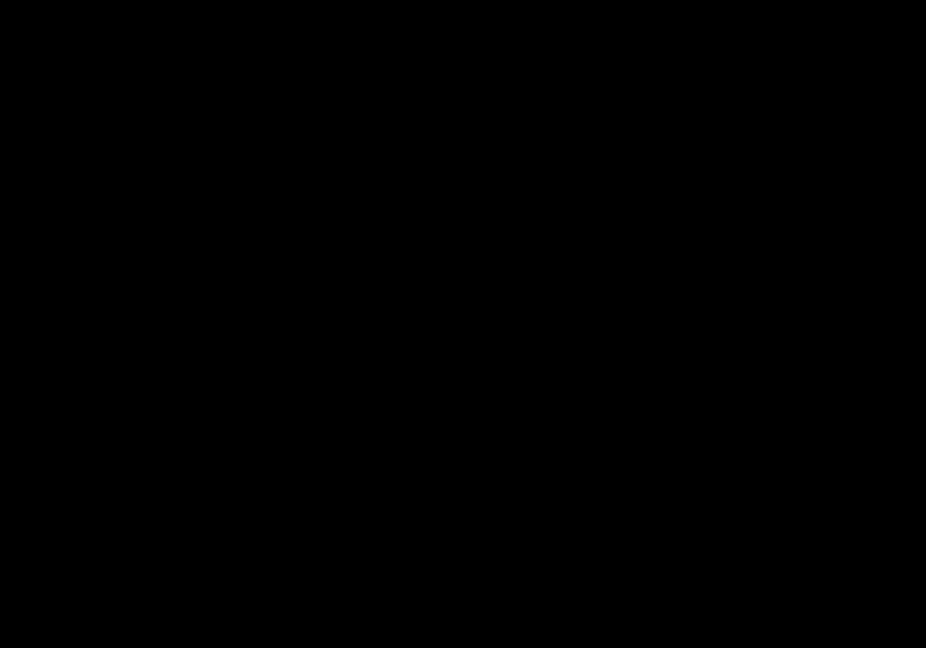
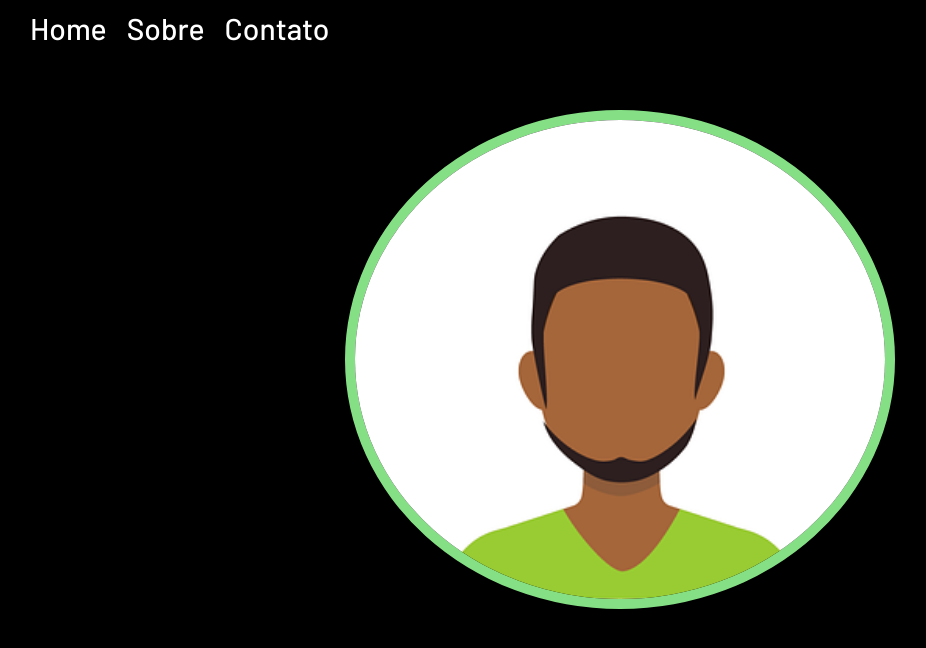
Before and after one commit to RuanCRS/ruancsr, a React (Create React App) app: page / in a window 1280 px wide. Shown: the top 648 px of the page, without its empty margins (20-946 px from the left). Built offline with nearby package versions, Linux system fonts and the light colour scheme.

Commit message:
update styles

```diff
--- a/src/App.js
+++ b/src/App.js
@@ -1,9 +1,12 @@
 import React, { Fragment } from "react";
 import GlobalStyle from "./styles/global";
+
+import Menu from "./pages/Top";
 
 const App = () => (
   <Fragment>
     <GlobalStyle />
+    <Menu></Menu>
     <div className="App" />
   </Fragment>
 );
--- /dev/null
+++ b/src/pages/Top.js
@@ -0,0 +1,80 @@
+import React from "react";
+import Styled from "styled-components";
+
+import ImageProfile from "../assets/profile.png";
+
+const Container = Styled.div`
+  display:flex;
+  flex-direction: column;
+  margin: auto;
+  width:1200px;
+`;
+
+const Menu = Styled.div`
+
+  ul {
+    display:inline-block;
+    align-items: left;
+    width:100%;
+  }
+
+  li{
+    display:flex;
+    float: left;
+  }
+
+  a {
+    font-family: 'Barlow', sans-serif;
+    color: #fff;
+    text-decoration:none;
+    font-size: 30px;
+    padding: 10px;
+    display:block;
+    list-style-type: none;
+    cursor:pointer;
+  }
+
+  a:hover{
+    background: white;
+    color:#000;
+  }
+
+`;
+
+const Profile = Styled.div`
+
+  padding-top: 50px;
+  text-align: center;
+
+   img{
+     border-radius: 50%;
+     width:550px;
+     border: 10px solid #85e085;
+   }
+
+`;
+
+const Top = () => (
+  <Container>
+    <Menu>
+      <ul>
+        <li>
+          <a href="/">Home</a>
+        </li>
+        <li>
+          <a href="/sobre">Sobre</a>
+        </li>
+
+        <li>
+          <a href="/contato">Contato</a>
+        </li>
+      </ul>
+    </Menu>
+
+    <Profile>
+      <img src={ImageProfile} />
+    </Profile>
+  </Container>
+);
+
+export default Top;
--- a/src/styles/global.js
+++ b/src/styles/global.js
@@ -8,9 +8,11 @@ const GlobalStyle = createGlobalStyle`
   }
 
   body {
+    @import url('https://fonts.googleapis.com/css?family=Barlow:500,600,700&display=swap');
     background: #000;
     text-rendering: optimizeLegibility !important;
     -webkit-font-smoothing: antialiased !important;
+    ul,li{list-style:none;}
   }
 
 `;
```
Also changed, not shown: src/assets/profile.png (added).
